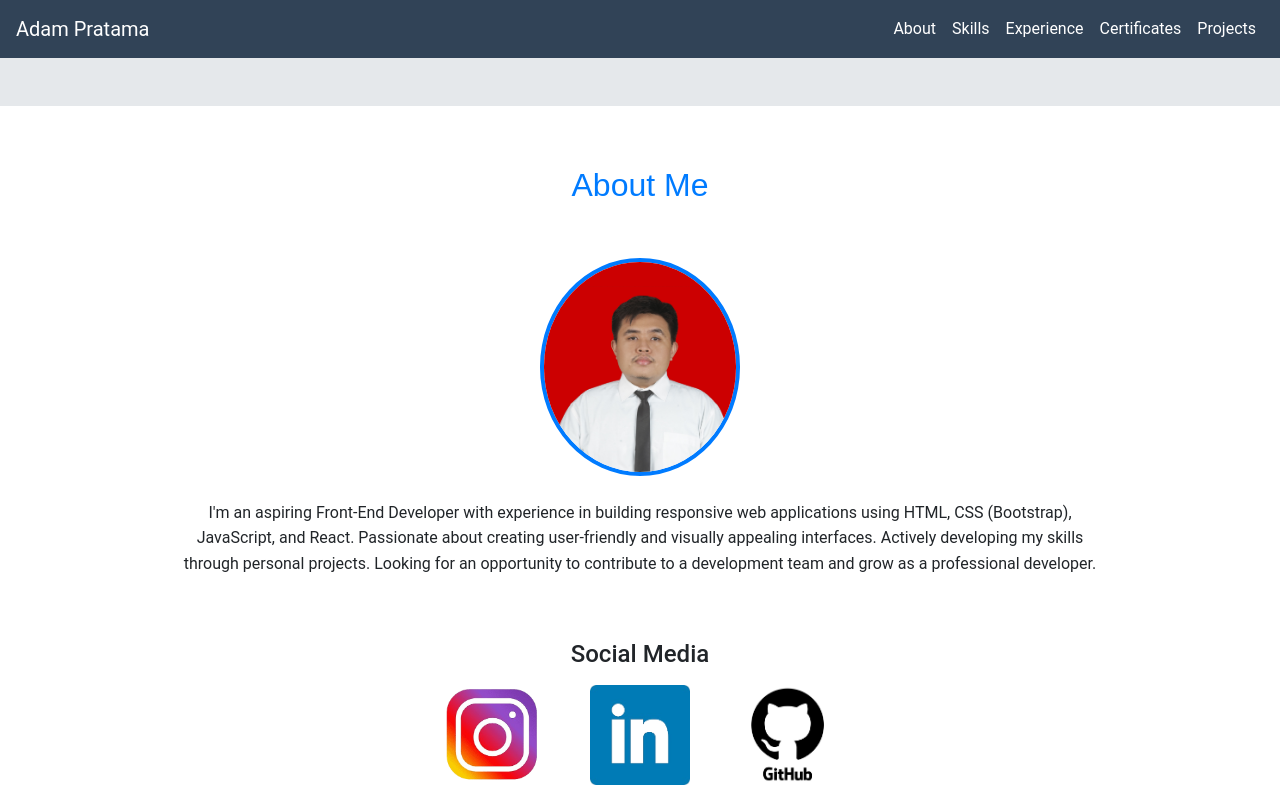
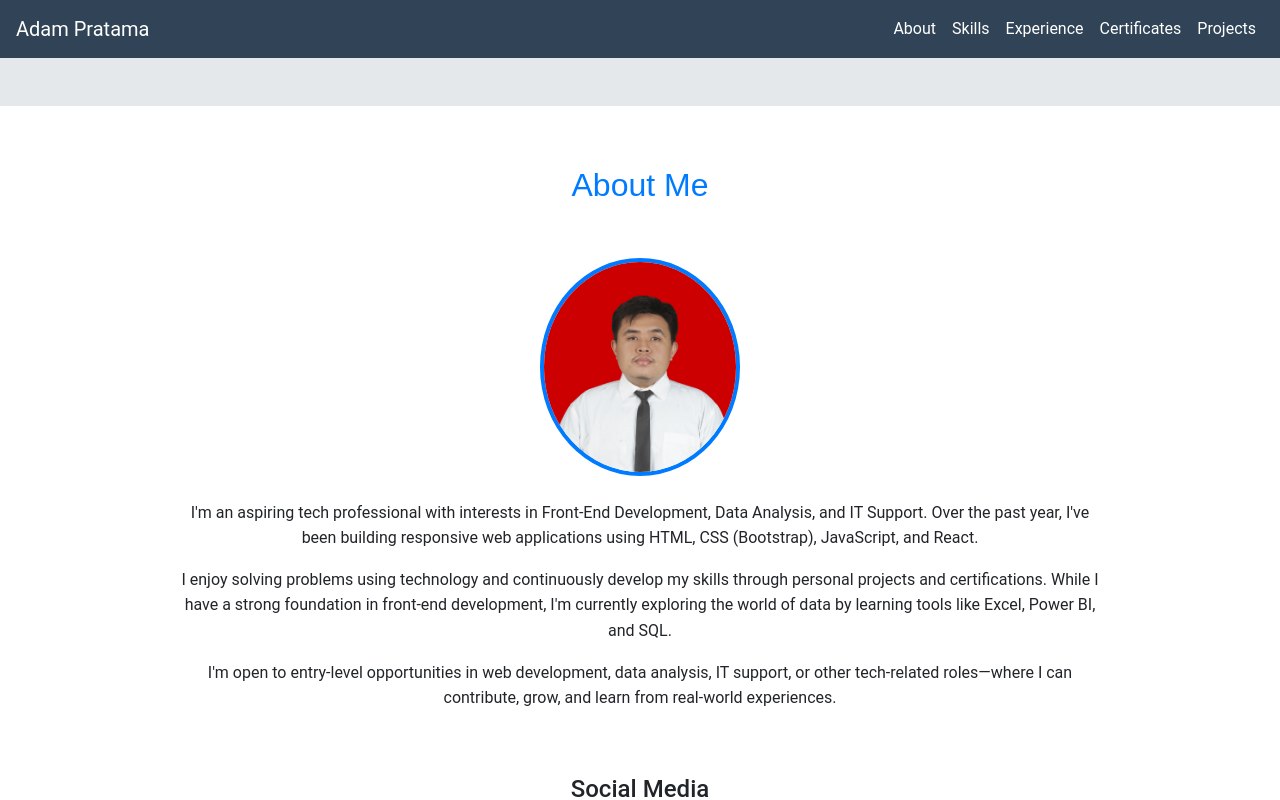
Before and after one commit to adampratama21/portfolio-react, a React (Vite) app: page / in a window 1280 px wide. Shown: the top 800 px of the page. Built offline with nearby package versions, Linux system fonts and the light colour scheme.

Commit message:
feat: update rewrite and restructure 'about' section content

```diff
--- a/src/components/About.jsx
+++ b/src/components/About.jsx
@@ -19,15 +19,26 @@ export default function About() {
                 className="rounded-circle my-4 img-fluid"
                 width="200"
               />
-              <p className="col-10 text-center mx-auto">
-                I'm an aspiring Front-End Developer with experience in building
-                responsive web applications using HTML, CSS (Bootstrap),
-                JavaScript, and React. Passionate about creating user-friendly
-                and visually appealing interfaces. Actively developing my skills
-                through personal projects. Looking for an opportunity to
-                contribute to a development team and grow as a professional
-                developer.
-              </p>
+              <div className="col-10 text-center mx-auto">
+                <p className="d-block mb-3">
+                  I'm an aspiring tech professional with interests in Front-End
+                  Development, Data Analysis, and IT Support. Over the past
+                  year, I've been building responsive web applications using
+                  HTML, CSS (Bootstrap), JavaScript, and React.
+                </p>
+                <p className="d-block mb-3">
+                  I enjoy solving problems using technology and continuously
+                  develop my skills through personal projects and
+                  certifications. While I have a strong foundation in front-end
+                  development, I'm currently exploring the world of data by
+                  learning tools like Excel, Power BI, and SQL.
+                </p>
+                <p className="d-block">
+                  I'm open to entry-level opportunities in web development, data
+                  analysis, IT support, or other tech-related roles—where I can
+                  contribute, grow, and learn from real-world experiences.
+                </p>
+              </div>
             </div>
             <div className="col-md-8 mt-5 mx-auto">
               <h4>Social Media</h4>
```
